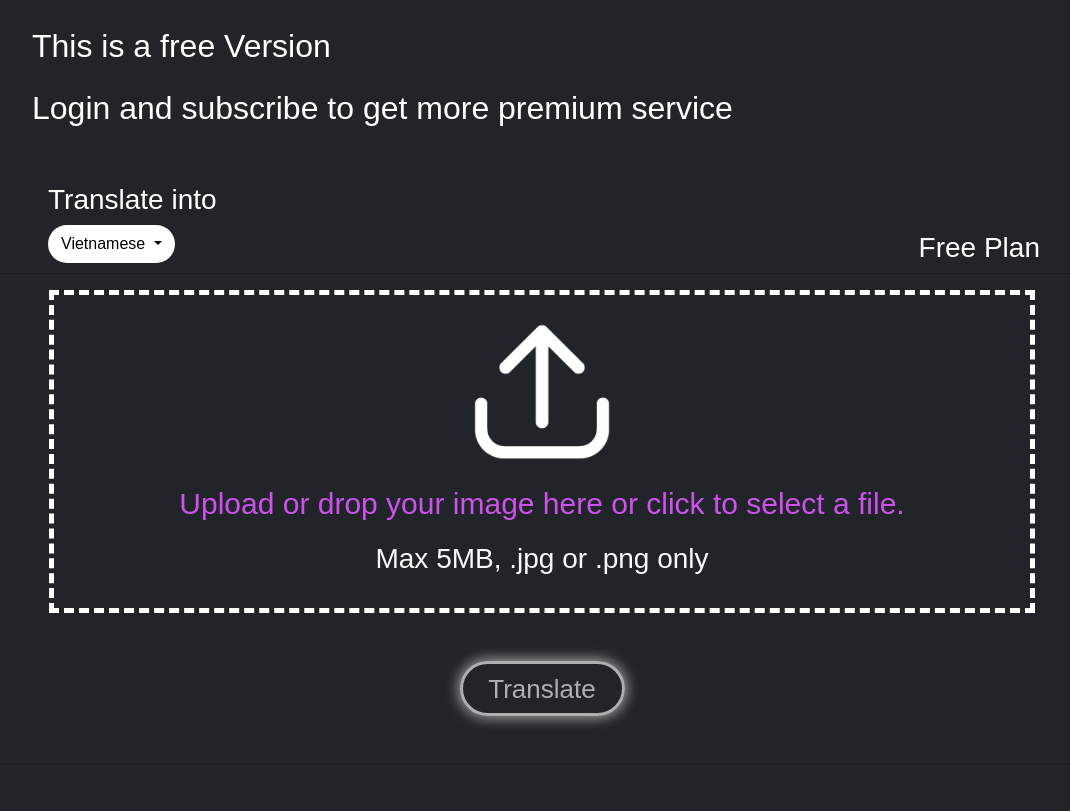
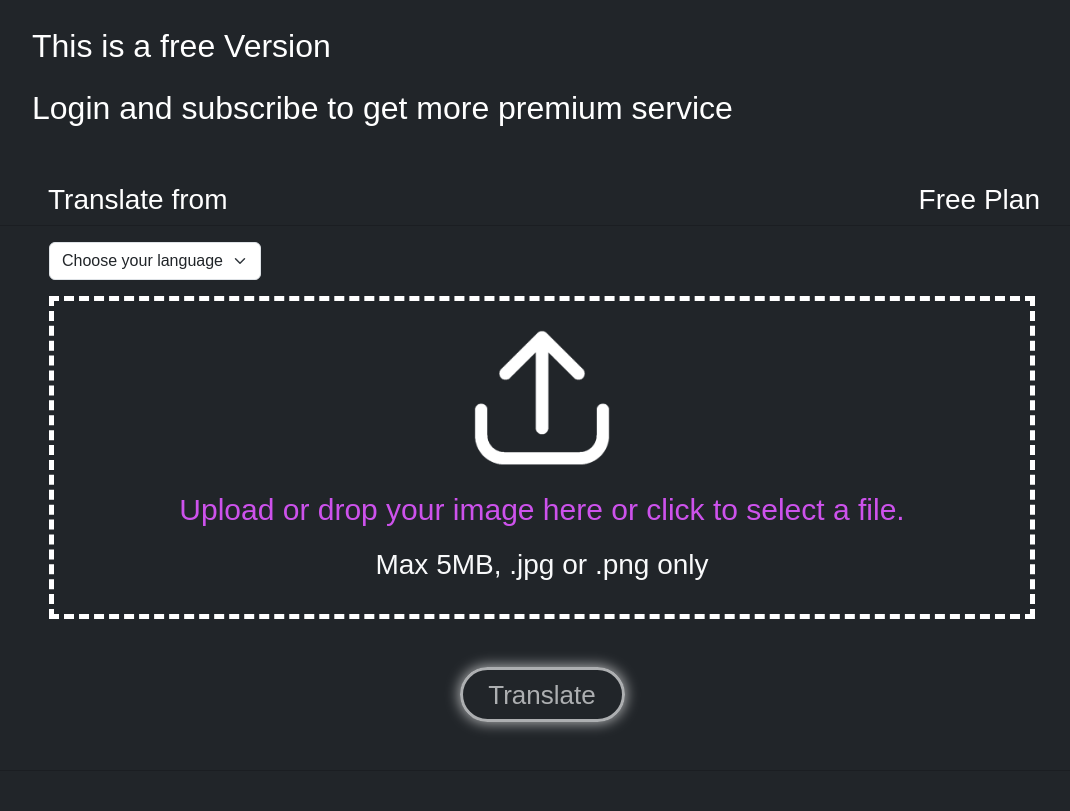
Before and after one commit to htglvl/EXE201, a Flask app: page /mainframe in a window 1280 px wide. Shown: the part 150-961 px from the top of the page, without its empty margins (98-1168 px from the left). Run offline with Flask 3, Linux system fonts and the light colour scheme; parts of the project's set-up code (start-up, migrations or seed data) failed here and were passed over.

Commit message:
add web to support multi language

```diff
--- a/app.py
+++ b/app.py
@@ -22,6 +22,7 @@ DB_NAME = "database.db"
 app = Flask(__name__)
 
 appConf = {
+
 }
 
 app.secret_key = appConf.get("FLASK_SECRET")
@@ -82,7 +83,7 @@ def allowed_file(filename):
     return '.' in filename and \
         filename.rsplit('.', 1)[1].lower() in app.config['ALLOWED_EXTENSIONS']
 
-def rename_files(folder_path, now): # IMPLEMENT YOUR OWN PROCESSING FUNCTION
+def rename_files(folder_path, now, language): # IMPLEMENT YOUR OWN PROCESSING FUNCTION
     # List all files in the specified folder
     files = os.listdir(folder_path)
     number_of_file = 0
@@ -96,7 +97,7 @@ def rename_files(folder_path, now): # IMPLEMENT YOUR OWN PROCESSING FUNCTION
         return
     else:
         parser = get_parser()
-        args = parser.parse_args(['--image', 'uploads/' + now, '--output', 'processed/'+now])
+        args = parser.parse_args(['--image', 'uploads/' + now, '--output', 'processed/'+now, '--ocr-lang', language])
         main(args)
         session["token"] -= number_of_file
         if session.get("user"):
@@ -187,13 +188,15 @@ def mainframe():
 def upload_files():
     now, upload_path, process_path = create_folder_and_update_path()
     files = request.files.getlist("file[]")
+    language = request.form.get("selected_file")
+    print(language)
     for file in files:
         if file and allowed_file(file.filename):
             filename = secure_filename(file.filename)
             file.save(os.path.join(upload_path, filename))
 
     # Rename files to cardinal numbers
-    rename_files(upload_path, now)
+    rename_files(upload_path, now, language=language)
 
     return redirect(url_for(f'process_uploads', now=now))
 
--- a/templates/MainFrame.html
+++ b/templates/MainFrame.html
@@ -8,6 +8,12 @@
     integrity="sha384-QWTKZyjpPEjISv5WaRU9OFeRpok6YctnYmDr5pNlyT2bRjXh0JMhjY6hW+ALEwIH" crossorigin="anonymous">
   <link rel="stylesheet" href="../static/stylesheets/MainFrame.css">
   <link rel="icon" type="image/x-icon" href="../static/public/b90ce1d388b40.ico">
+  <script>
+    function setLanguage(selectObject) {
+      var language = selectObject.value;
+      window.location.href = `/mainframe?language=${language}`;
+    }
+  </script>
   <title>TransFlow</title>
 </head>
 
@@ -79,19 +85,10 @@
   <div class="container mt-5 md-0">
     <div class="row">
       <div class="col">
-        <h3 class="mx-5 px-3">Translate into</h3>
-        <div class="dropdown mx-5 px-3">
-          <button class="btn dropdown-language dropdown-toggle" type="button" id="dropdownMenuButton"
-            data-toggle="dropdown" aria-haspopup="true" aria-expanded="false">
-            Vietnamese
-          </button>
-          <div class="dropdown-menu" aria-labelledby="dropdownMenuButton">
-            <a class="dropdown-item" href="#">English</a>
-          </div>
-        </div>
+        <h3 class="mx-5 px-3">Translate from</h3>
       </div>
       <div class = "col px-5">
-        <p class = "text-end mx-4 mt-5 h3">Free Plan</p>
+        <p class = "text-end mx-4 h3">Free Plan</p>
       </div>
     </div>
   </div>
@@ -101,6 +98,14 @@
   <div class="container bg-dark">
     <div class="card bg-dark">
       <form action="/mainframe" method="post" enctype="multipart/form-data" class="card-body", id = "upload">
+        <div class="pb-3">
+          <select name = "selected_file" class="form-select mx-5" aria-label="Default select example" style="width:auto;"id="languageSelect">
+            <option selected>Choose your language</option>
+            <option value="jp">Japanese</option>
+            <option value="en">English</option>
+            <option value="cn">Chinese</option>
+          </select>
+        </div>
         <div id="drop-area" class="d-flex justify-content-center align-items-center upload-rectangle mx-5">
           <div class="text-center p-4">
             <img src="../static/public/upload-1@2x.png" alt="" class="image-upload">
@@ -109,9 +114,6 @@
           </div>
         </div>
         <div class="text-center pt-5">
-          <!-- <button type="button" class="btn btn-outline-light try-it-now-rectangle">
-            <p>Translate</p>
-          </button> -->
           <input class = "btn btn-outline-light try-it-now-rectangle disabled" type="submit" value="Translate" id = "translateButton">
         </div>
         <input type="file" id="fileElem" multiple name="file[]" class="d-none">
@@ -119,32 +121,6 @@
       </div>
     </div>
   </div>
-
-  <!-- <div class="text-center">
-    <input class = "btn btn-outline-light try-it-now-rectangle disabled" type="submit" value="Translate" id = "translateButton">
-  </div> -->
-
-
-
-
-
-
-  <!-- <div class="upload-rectangle container">
-      <form action="/mainframe" method="post" enctype="multipart/form-data" class = "text-center h3">
-        Select files to upload:
-        <input type="file" name="file[]" multiple>
-        <input type="submit" value="Translate">
-      </form>
-      <h3>Upload or Drop your images here</h3>
-    </div> -->
-
-  <!-- <button class="demo-button1">
-    <div class="translate">Translate</div>
-  </button> -->
-
-
-
-
 
   <footer class="bg-body-tertiary text-center text-lg-start mt-5" data-bs-theme="dark">
     <div class="container pt-4">
--- a/transflow/modules/utils.py
+++ b/transflow/modules/utils.py
@@ -39,6 +39,9 @@ def get_parser():
 
     # YOLO segment options
     parser.add_argument('--sg-weight', type=str, default='transflow/checkpoints/comic-text-segmenter.pt', help='path to pretrained weight')
+
+    #argos translator
+    parser.add_argument('--argosmodel', type=str, default='transflow/checkpoints/translate-en_vi-1_2.argosmodel', help='path to pretrained weight')
 
     # OCR options
     parser.add_argument('--ocr-lang', type=str, default='jp', help="language to OCR from ['jp', 'cn', 'kr', 'en']")
```
Also changed, not shown: transflow/modules/translate/translate.py (+6 -1 lines).
